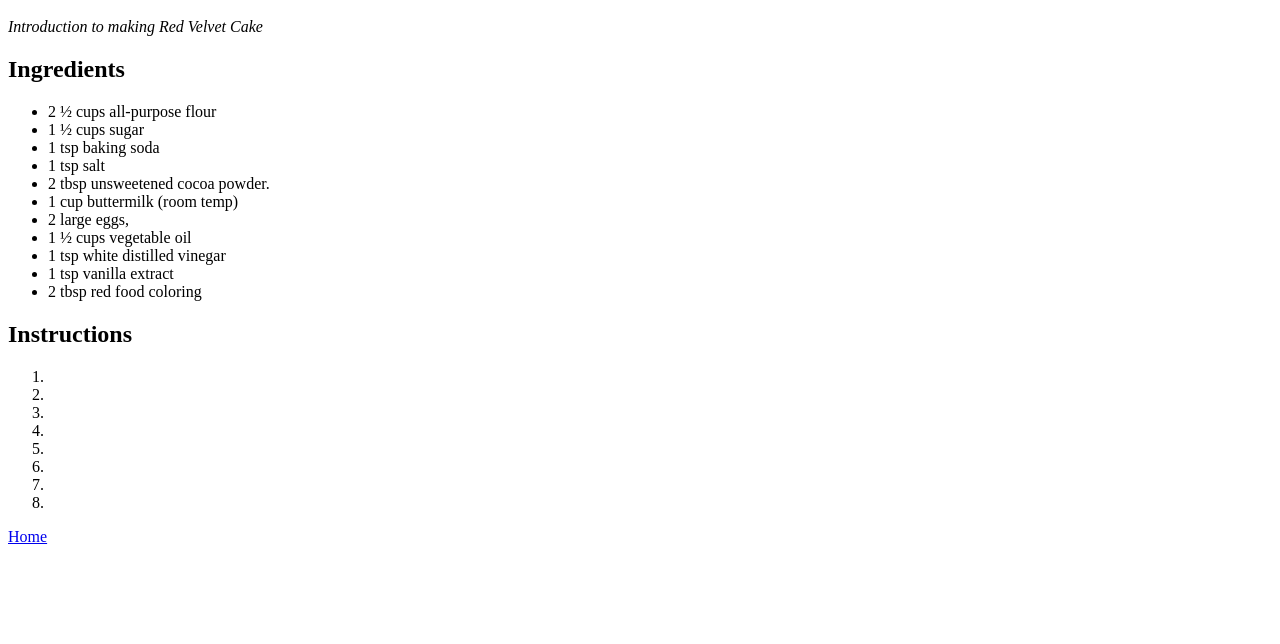
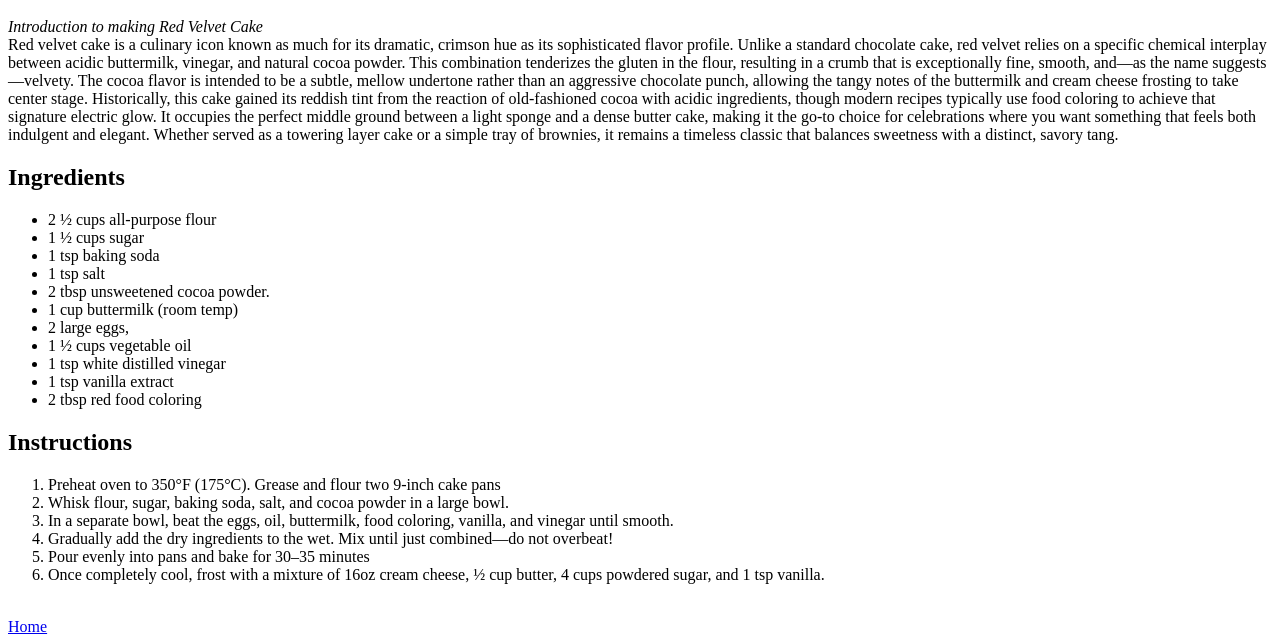
Before and after one commit to Jayscodezone/odin-recipes, a plain HTML site: page recipes/redvelvetcake.html in a window 1280 px wide. Shown: the part 682-1326 px from the top of the page. Before the commit the page ends 1236 px from the top, so only its background shows below. Drawn offline with Linux system fonts and the light colour scheme.

Commit message:
added description for all pages

```diff
--- a/recipes/redvelvetcake.html
+++ b/recipes/redvelvetcake.html
@@ -10,6 +10,10 @@
     <img src ="https://thescranline.com/wp-content/uploads/2023/06/RED-VELVET-CAKE-23-WEB-07.jpg" alt=" Slice of Red Velvet Cake" height="600" width="700">
     <p>
     <em>Introduction to making Red Velvet Cake</em>
+    <br>
+    Red velvet cake is a culinary icon known as much for its dramatic, crimson hue as its sophisticated flavor profile. Unlike a standard chocolate cake, red velvet relies on a specific chemical interplay between acidic buttermilk, vinegar, and natural cocoa powder. This combination tenderizes the gluten in the flour, resulting in a crumb that is exceptionally fine, smooth, and—as the name suggests—velvety. The cocoa flavor is intended to be a subtle, mellow undertone rather than an aggressive chocolate punch, allowing the tangy notes of the buttermilk and cream cheese frosting to take center stage.
+
+Historically, this cake gained its reddish tint from the reaction of old-fashioned cocoa with acidic ingredients, though modern recipes typically use food coloring to achieve that signature electric glow. It occupies the perfect middle ground between a light sponge and a dense butter cake, making it the go-to choice for celebrations where you want something that feels both indulgent and elegant. Whether served as a towering layer cake or a simple tray of brownies, it remains a timeless classic that balances sweetness with a distinct, savory tang.
     </p>
     <h2> Ingredients </h2>
     <ul>
@@ -27,15 +31,15 @@
     </ul>
     <h2>Instructions</h2>
     <ol>
-        <li></li>
-        <li></li>
-        <li></li>
-        <li></li>
-        <li></li>
-        <li></li>
-        <li></li>
-        <li></li>
+        <li>Preheat oven to 350°F (175°C). Grease and flour two 9-inch cake pans</li>
+        <li>Whisk flour, sugar, baking soda, salt, and cocoa powder in a large bowl.</li>
+        <li>In a separate bowl, beat the eggs, oil, buttermilk, food coloring, vanilla, and vinegar until smooth.</li>
+        <li>Gradually add the dry ingredients to the wet. Mix until just combined—do not overbeat!</li>
+        <li>Pour evenly into pans and bake for 30–35 minutes</li>
+        <li>Once completely cool, frost with a mixture of 16oz cream cheese, ½ cup butter, 4 cups powdered sugar, and 1 tsp vanilla.</li>
+
     </ol>
+    <br/>
     <a href="../index.html">Home</a>
 </body>
 </html>
```
Also changed, not shown: recipes/bananacake.html (+3 -0 lines), recipes/frenchcroissant.html (+5 -1 lines).
